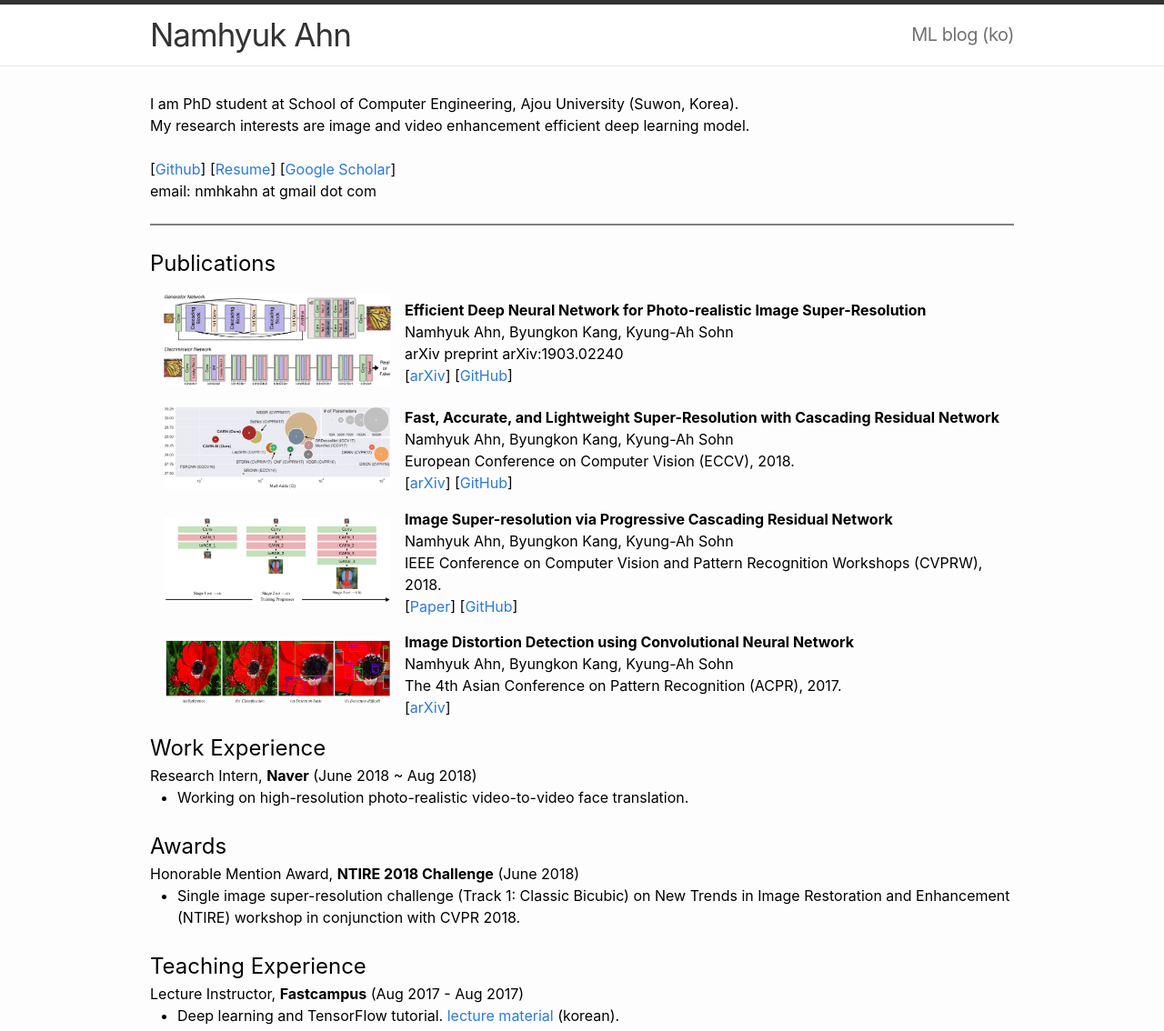
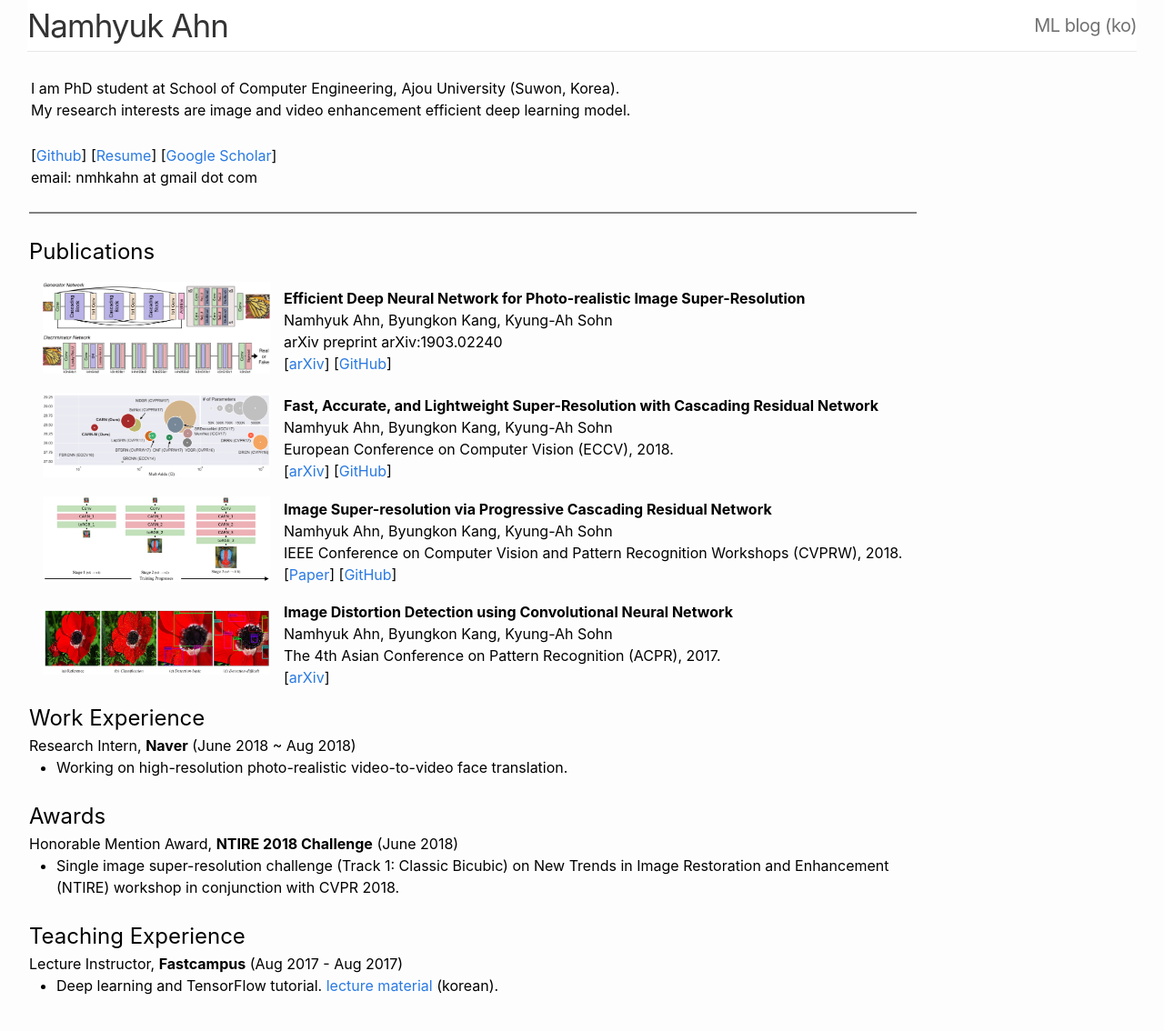
Before and after one commit to nmhkahn/nmhkahn.github.io, a Jekyll site: the page index.html, which Jekyll copies as it is, in a window 1280 px wide. Shown: the whole page at 91% size. Built offline with Jekyll 4.4.1, drawn with Linux system fonts in a browser that asks for light colours; after the commit the page ends 1098 px from its top, so only the background shows below that.

Commit message:
Modify style

```diff
--- a/css/front.css
+++ b/css/front.css
@@ -13,6 +13,7 @@ body {
   font-size: 16px;
   line-height: 1.5;
   font-weight: normal;
+  padding: 0px 30px 0px 30px;
   background-color: #fdfdfd;
 }
 
@@ -23,18 +24,6 @@ ul {
 a         { color: #2a7ae2; text-decoration: none; }
 a:hover   { color: #000; text-decoration: underline; }
 a:visited { color: #205caa; }
-
-/* Utility */
-
-.wrap:before,
-.wrap:after { content:""; display:table; }
-.wrap:after { clear: both; }
-.wrap {
-  max-width: 950px;
-  padding: 5px 30px;
-  margin: 0 auto;
-  zoom: 1;
-}
 
 /* Page Content styles */
 /* ----------------------------------------------------------*/
@@ -63,7 +52,6 @@ a:visited { color: #205caa; }
 /* Site header */
 
 .site-header {
-  border-top: 5px solid #333;
   border-bottom: 1px solid #e8e8e8;
   min-height: 56px;
   background-color: white;
--- a/index.html
+++ b/index.html
@@ -2,9 +2,7 @@
 <html>
 <head>
     <meta charset="utf-8">
-    <meta http-equiv="X-UA-Compatible" content="IE=edge">
     <title>Namhyuk Ahn</title>
-    <meta name="viewport" content="width=device-width">
     <meta name="description" content="{{ site.description }}">
     <link rel="canonical" href="{{ page.url | replace:'index.html','' | prepend: site.baseurl | prepend: site.url }}">
     <link href="/feed.xml" type="application/atom+xml" rel="alternate" title="{{ site.title }} posts" />
@@ -25,7 +23,7 @@
 
 <body>
 <header class="site-header">
-    <div class="wrap">
+    <div>
         <div class="site-title">Namhyuk Ahn</div>
         <nav class="site-nav">
             <div class="trigger">
@@ -36,18 +34,29 @@
 </header>
 
 
-<div class="wrap"><div align="left">
+<table border="0" width="980px" align="center"><tbody>
+<tr><td>
+
+    <table border="0" width="100%"><tbody>
+    <tr>
+        <td>
         <br>
         I am PhD student at School of Computer Engineering, Ajou University (Suwon, Korea).<br>
         My research interests are image and video enhancement efficient deep learning model.<br><br>
-
+        </td>
+    </tr>
+    <tr>
+        <td>
         [<a href="https://github.com/nmhkahn">Github</a>]
         [<a href="./assets/resume_namhyuk_ahn.pdf">Resume</a>]
         [<a href="https://scholar.google.co.kr/citations?user=cFSb6QQAAAAJ">Google Scholar</a>]
         <br>
         email: nmhkahn at gmail dot com
+        </td>
+    </tr>
+    </tbody></table>
 
-    <br><br>
+    <br>
     <hr size="2" align="left" noshade="">
     <br>
 
@@ -132,6 +141,6 @@
         </ul>
     </div>
 
-</div></div>
+</tbody></table>
 </body>
 </html>
```
Lines whose indentation alone changed are shown as unchanged.
